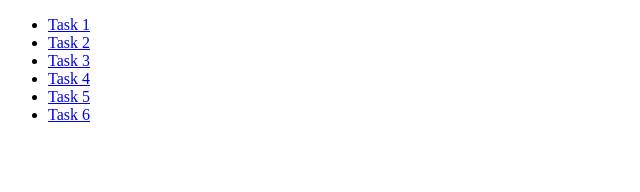
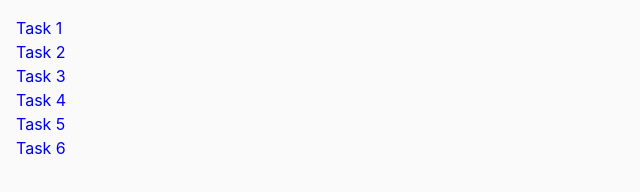
Before and after one commit to xelaale/goit-js-hw-07, a plain HTML site: page index.html in a window 1280 px wide. Shown: the whole page, without its empty margins (0-640 px from the left). Drawn offline with Linux system fonts and the light colour scheme.

Commit message:
js-hw-7(1)

```diff
--- a/index.html
+++ b/index.html
@@ -5,7 +5,7 @@
     <meta http-equiv="X-UA-Compatible" content="IE=edge" />
     <meta name="viewport" content="width=device-width, initial-scale=1.0" />
     <title>Homework 7</title>
-    <link rel="stylesheet" href="css/common.css" />
+    <link rel="stylesheet" href="css/styles.css" />
   </head>
   <body>
     <ul>
```
Also changed, not shown: css/styles.css (+0 -16 lines), task-01.html (+1 -1 lines), task-02.html (+1 -1 lines), task-03.html (+1 -1 lines), task-04.html (+1 -1 lines), task-05.html (+1 -1 lines), task-06.html (+1 -1 lines).
